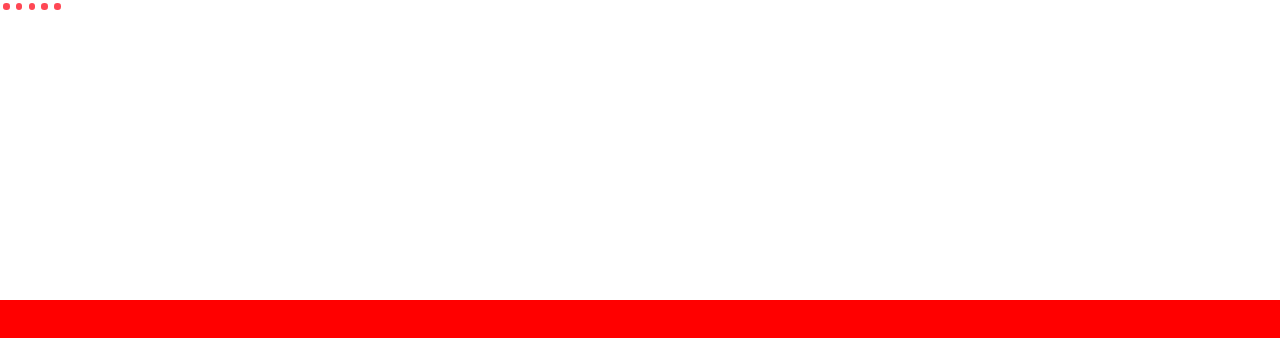
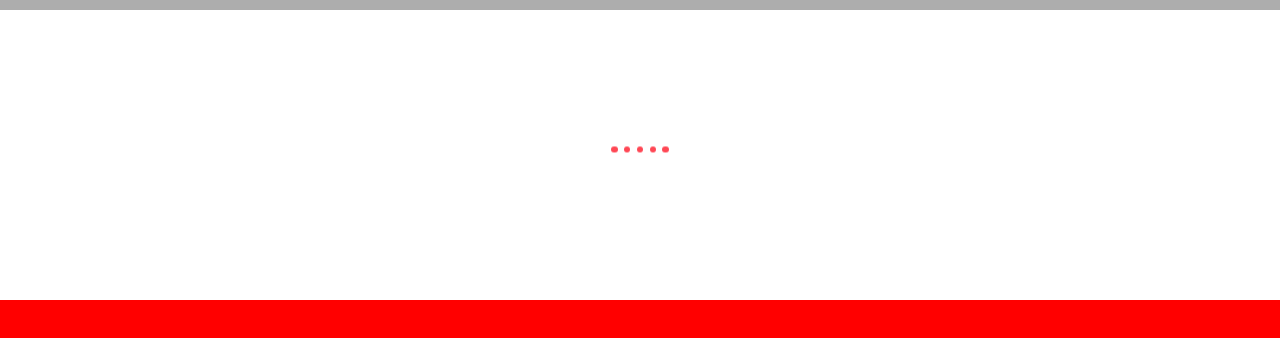
Before and after one commit to Skytrase/siteSSS, a plain HTML site: page index.html in a window 1280 px wide. Shown: the top 338 px of the page. Drawn offline with Linux system fonts and the light colour scheme.

Commit message:
Update style.css

```diff
--- a/style.css
+++ b/style.css
@@ -17,6 +17,8 @@ width: 100%;
 height: 300px;
 list-style-type: none;
 display: flex;
+justify-content: center;
+align-items: center;
 background-color: white;
 }
 #loader li{
@@ -38,7 +40,7 @@ animation-delay: 0.6s;
 }
 @keyframes dm{
 from {transform: translateY(0);}
-}
+
 to {transform: translateY(-1rem);}
 }
 
```
